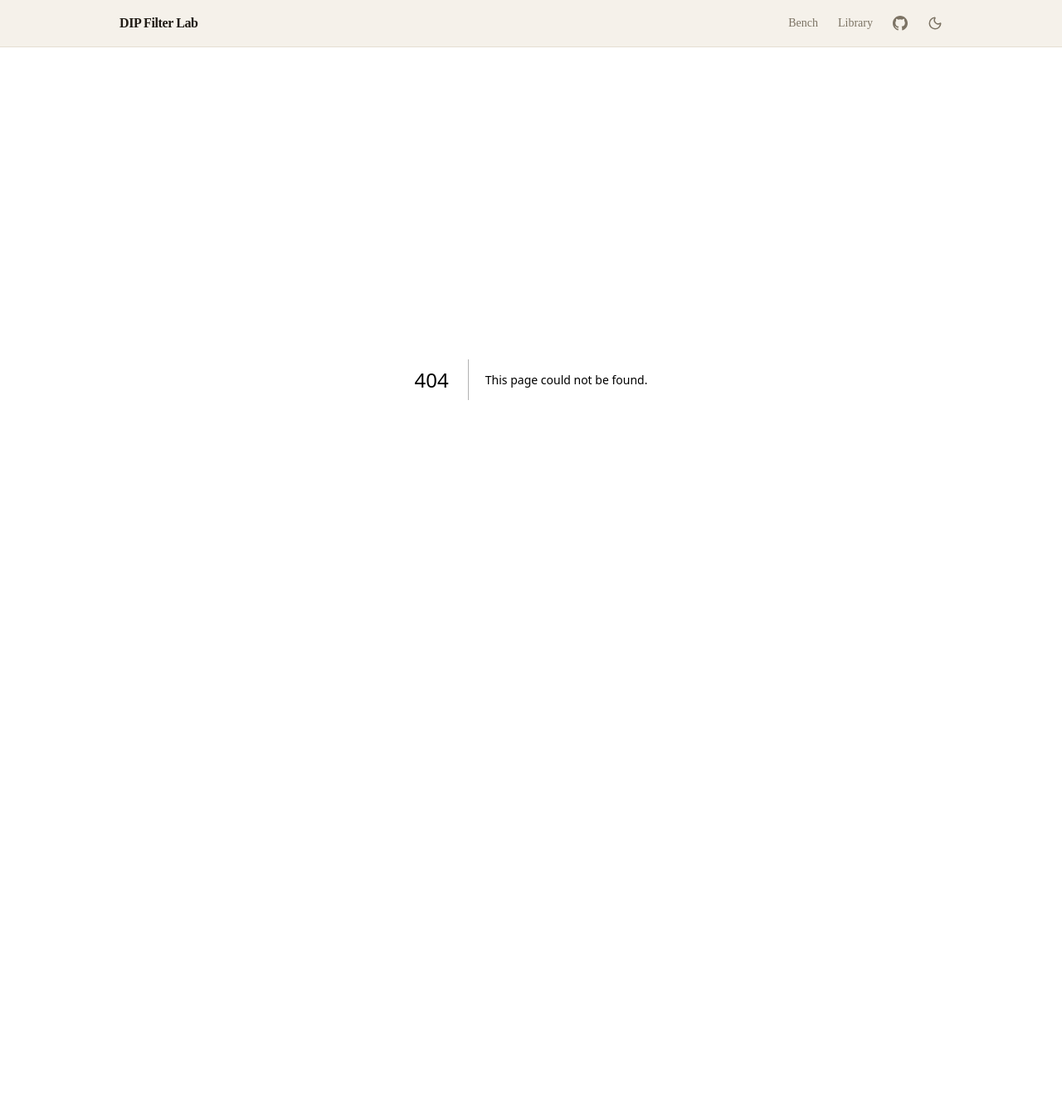
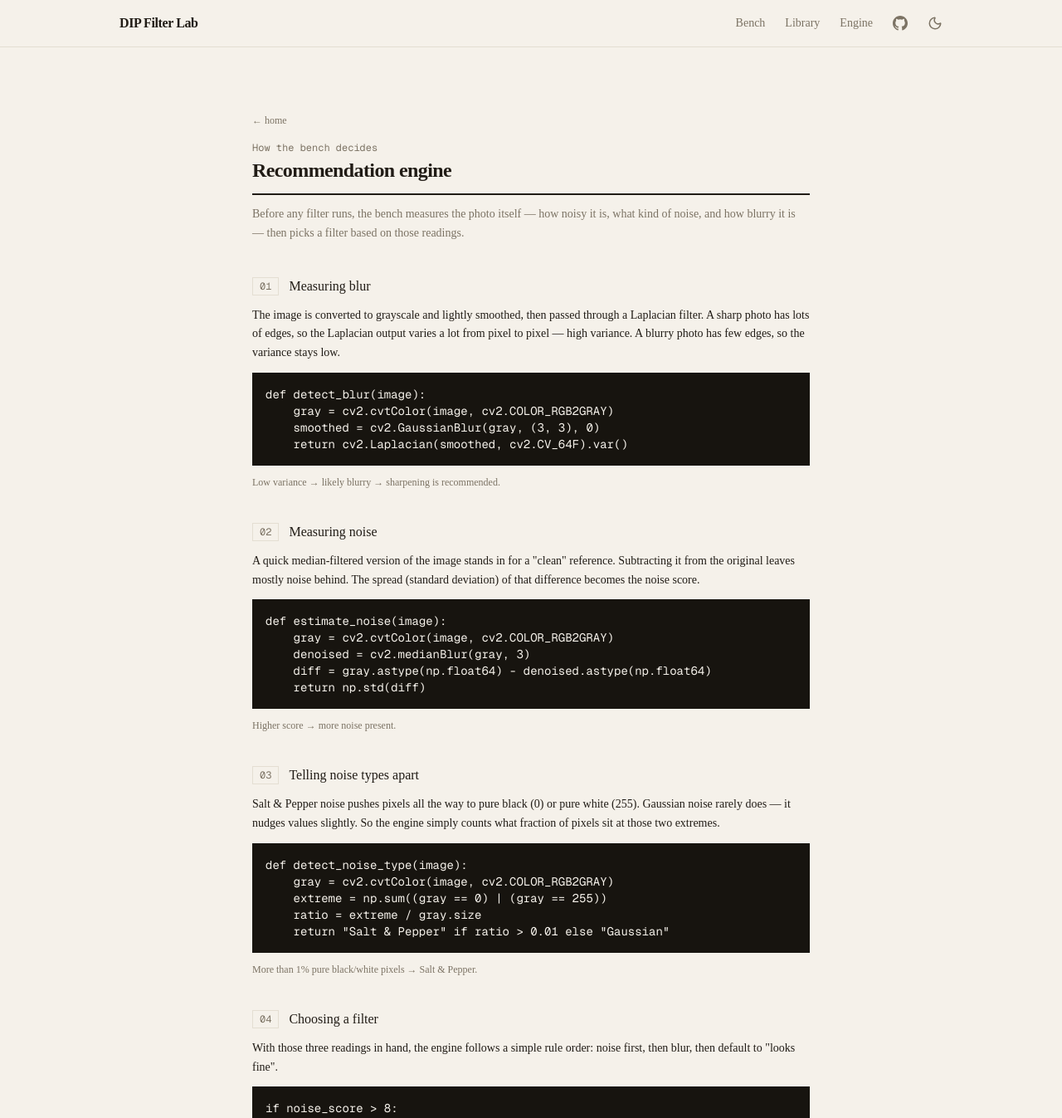
Before and after one commit to tanzid-48/dip-filter-tool, a Next.js app in the folder frontend/: page /engine in a window 1280 px wide. Before the commit this address had no page. Shown: the top 1347 px of the page at 83% size. Before the commit the page ends 857 px from the top, so only its background shows below. Built offline with nearby package versions, Linux system fonts and the light colour scheme.

Commit message:
feat: add /engine page explaining the recommendation logic with real code, and link it in the Navbar

```diff
--- /dev/null
+++ b/frontend/src/app/engine/page.tsx
@@ -0,0 +1,185 @@
+import Link from "next/link";
+
+export default function EnginePage() {
+  return (
+    <main className="min-h-screen bg-[var(--lab-bg)] text-[var(--lab-ink)] px-4 py-20 flex flex-col items-center gap-10">
+      <div className="w-full max-w-2xl flex flex-col gap-3">
+        <Link
+          href="/"
+          className="text-xs text-[var(--lab-muted)] hover:text-[var(--lab-ink)]"
+        >
+          ← home
+        </Link>
+        <div className="border-b-2 border-[var(--lab-ink)] pb-3">
+          <span className="font-mono text-xs text-[var(--lab-muted)]">
+            How the bench decides
+          </span>
+          <h1 className="text-2xl font-semibold tracking-tight">
+            Recommendation engine
+          </h1>
+        </div>
+        <p className="text-sm text-[var(--lab-muted)] leading-relaxed">
+          Before any filter runs, the bench measures the photo itself — how
+          noisy it is, what kind of noise, and how blurry it is — then picks a
+          filter based on those readings.
+        </p>
+      </div>
+
+      <div className="w-full max-w-2xl flex flex-col gap-10">
+        {/* Step 1: Blur detection */}
+        <section className="flex flex-col gap-3">
+          <div className="flex items-center gap-3">
+            <span className="font-mono text-xs text-[var(--lab-muted)] border border-[var(--lab-hairline)] px-2 py-0.5">
+              01
+            </span>
+            <h2 className="font-medium">Measuring blur</h2>
+          </div>
+          <p className="text-sm leading-relaxed">
+            The image is converted to grayscale and lightly smoothed, then
+            passed through a Laplacian filter. A sharp photo has lots of edges,
+            so the Laplacian output varies a lot from pixel to pixel — high
+            variance. A blurry photo has few edges, so the variance stays low.
+          </p>
+          <pre className="bg-[#17140F] text-[#F5F1EA] p-4 overflow-x-auto text-sm font-mono">
+            {`def detect_blur(image):
+    gray = cv2.cvtColor(image, cv2.COLOR_RGB2GRAY)
+    smoothed = cv2.GaussianBlur(gray, (3, 3), 0)
+    return cv2.Laplacian(smoothed, cv2.CV_64F).var()`}
+          </pre>
+          <p className="text-xs text-[var(--lab-muted)]">
+            Low variance → likely blurry → sharpening is recommended.
+          </p>
+        </section>
+
+        {/* Step 2: Noise level */}
+        <section className="flex flex-col gap-3">
+          <div className="flex items-center gap-3">
+            <span className="font-mono text-xs text-[var(--lab-muted)] border border-[var(--lab-hairline)] px-2 py-0.5">
+              02
+            </span>
+            <h2 className="font-medium">Measuring noise</h2>
+          </div>
+          <p className="text-sm leading-relaxed">
+            A quick median-filtered version of the image stands in for a
+            &quot;clean&quot; reference. Subtracting it from the original leaves
+            mostly noise behind. The spread (standard deviation) of that
+            difference becomes the noise score.
+          </p>
+          <pre className="bg-[#17140F] text-[#F5F1EA] p-4 overflow-x-auto text-sm font-mono">
+            {`def estimate_noise(image):
+    gray = cv2.cvtColor(image, cv2.COLOR_RGB2GRAY)
+    denoised = cv2.medianBlur(gray, 3)
+    diff = gray.astype(np.float64) - denoised.astype(np.float64)
+    return np.std(diff)`}
+          </pre>
+          <p className="text-xs text-[var(--lab-muted)]">
+            Higher score → more noise present.
+          </p>
+        </section>
+
+        {/* Step 3: Noise type */}
+        <section className="flex flex-col gap-3">
+          <div className="flex items-center gap-3">
+            <span className="font-mono text-xs text-[var(--lab-muted)] border border-[var(--lab-hairline)] px-2 py-0.5">
+              03
+            </span>
+            <h2 className="font-medium">Telling noise types apart</h2>
+          </div>
+          <p className="text-sm leading-relaxed">
+            Salt & Pepper noise pushes pixels all the way to pure black (0) or
+            pure white (255). Gaussian noise rarely does — it nudges values
+            slightly. So the engine simply counts what fraction of pixels sit at
+            those two extremes.
+          </p>
+          <pre className="bg-[#17140F] text-[#F5F1EA] p-4 overflow-x-auto text-sm font-mono">
+            {`def detect_noise_type(image):
+    gray = cv2.cvtColor(image, cv2.COLOR_RGB2GRAY)
+    extreme = np.sum((gray == 0) | (gray == 255))
+    ratio = extreme / gray.size
+    return "Salt & Pepper" if ratio > 0.01 else "Gaussian"`}
+          </pre>
+          <p className="text-xs text-[var(--lab-muted)]">
+            More than 1% pure black/white pixels → Salt & Pepper.
+          </p>
+        </section>
+
+        {/* Step 4: Decision */}
+        <section className="flex flex-col gap-3">
+          <div className="flex items-center gap-3">
+            <span className="font-mono text-xs text-[var(--lab-muted)] border border-[var(--lab-hairline)] px-2 py-0.5">
+              04
+            </span>
+            <h2 className="font-medium">Choosing a filter</h2>
+          </div>
+          <p className="text-sm leading-relaxed">
+            With those three readings in hand, the engine follows a simple rule
+            order: noise first, then blur, then default to &quot;looks
+            fine&quot;.
+          </p>
+          <pre className="bg-[#17140F] text-[#F5F1EA] p-4 overflow-x-auto text-sm font-mono">
+            {`if noise_score > 8:
+    return "Median" if noise_type == "Salt & Pepper" else "Gaussian"
+elif blur_score < 30:
+    return "Laplacian / Unsharp Masking"
+else:
+    return "No major issues detected"`}
+          </pre>
+        </section>
+
+        {/* Why rule-based */}
+        <section className="bg-[var(--lab-surface)] border border-[var(--lab-hairline)] p-5 flex flex-col gap-2">
+          <span className="text-xs text-[var(--lab-muted)]">
+            why rule-based, not a trained model
+          </span>
+          <p className="text-sm leading-relaxed">
+            The engine uses fixed, tuned thresholds rather than a machine
+            learning classifier. That keeps every decision traceable — you can
+            point at the exact number that triggered a recommendation, which is
+            what makes it verifiable against the PSNR scores rather than a black
+            box.
+          </p>
+        </section>
+
+        {/* Exam Q&A */}
+        <section className="flex flex-col gap-6">
+          <h2 className="text-sm font-medium text-[var(--lab-muted)]">
+            Exam question
+          </h2>
+          <div className="bg-[var(--lab-surface)] border border-[var(--lab-hairline)] p-5 flex flex-col gap-3">
+            <p className="font-medium">
+              How does the recommendation engine decide which filter to apply to
+              a given image?
+            </p>
+            <div className="flex flex-col gap-1">
+              <span className="text-xs text-[var(--lab-muted)]">ব্যাখ্যা</span>
+              <p className="text-sm leading-relaxed">
+                প্রথমে ছবির noise level measure করা হয় (median-filtered
+                version-এর সাথে original-এর পার্থক্যের standard deviation
+                দিয়ে), এবং noise-এর ধরন (pure black/white pixel কত percentage)
+                চেক করা হয়। যদি noise threshold-এর বেশি হয়, noise type
+                অনুযায়ী Median বা Gaussian filter suggest করা হয়। যদি noise কম
+                কিন্তু Laplacian variance (blur measure) কম থাকে, sharpening
+                suggest করা হয়। নাহলে ছবি ঠিক আছে বলে ধরে নেওয়া হয়।
+              </p>
+            </div>
+            <div className="flex flex-col gap-1 border-t border-[var(--lab-hairline)] pt-3">
+              <span className="text-xs text-[var(--lab-muted)]">
+                exam answer
+              </span>
+              <p className="text-sm leading-relaxed">
+                The engine first computes a noise score (standard deviation
+                between the image and its median-filtered version) and
+                classifies the noise type by the fraction of pixels at pure
+                black or white. If the noise score exceeds a threshold, it
+                recommends Median filtering for impulse noise or Gaussian
+                filtering otherwise. If noise is low but the Laplacian-variance
+                blur score is below its threshold, it recommends sharpening.
+                Otherwise it reports no major issues.
+              </p>
+            </div>
+          </div>
+        </section>
+      </div>
+    </main>
+  );
+}
--- a/frontend/src/components/shared/Navbar.tsx
+++ b/frontend/src/components/shared/Navbar.tsx
@@ -8,6 +8,7 @@ import { Menu, X, Sun, Moon } from "lucide-react";
 const NAV_LINKS = [
   { href: "/bench", label: "Bench" },
   { href: "/filters", label: "Library" },
+  { href: "/engine", label: "Engine" },
 ];
 
 function GithubIcon({ className }: { className?: string }) {
```
